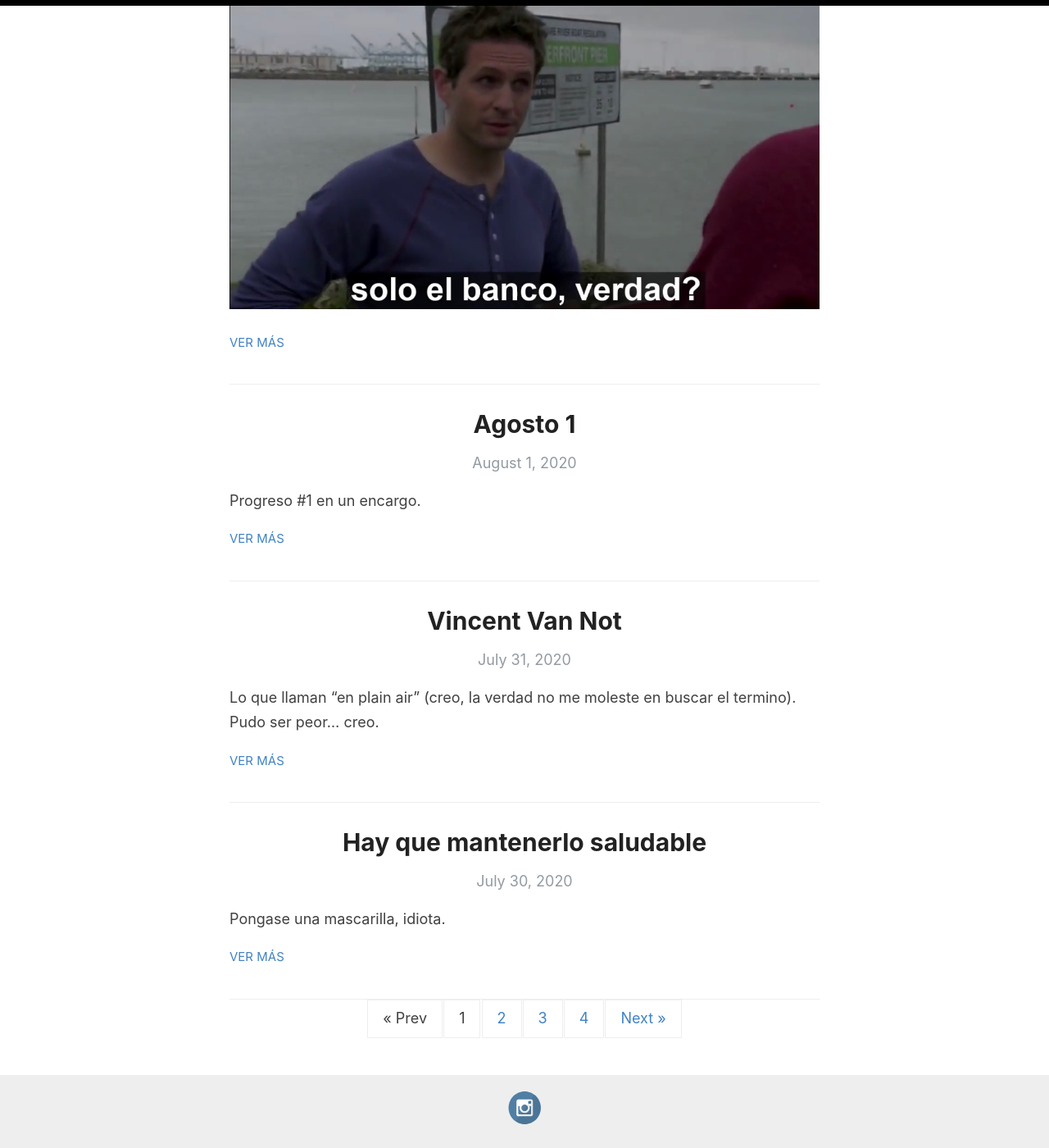
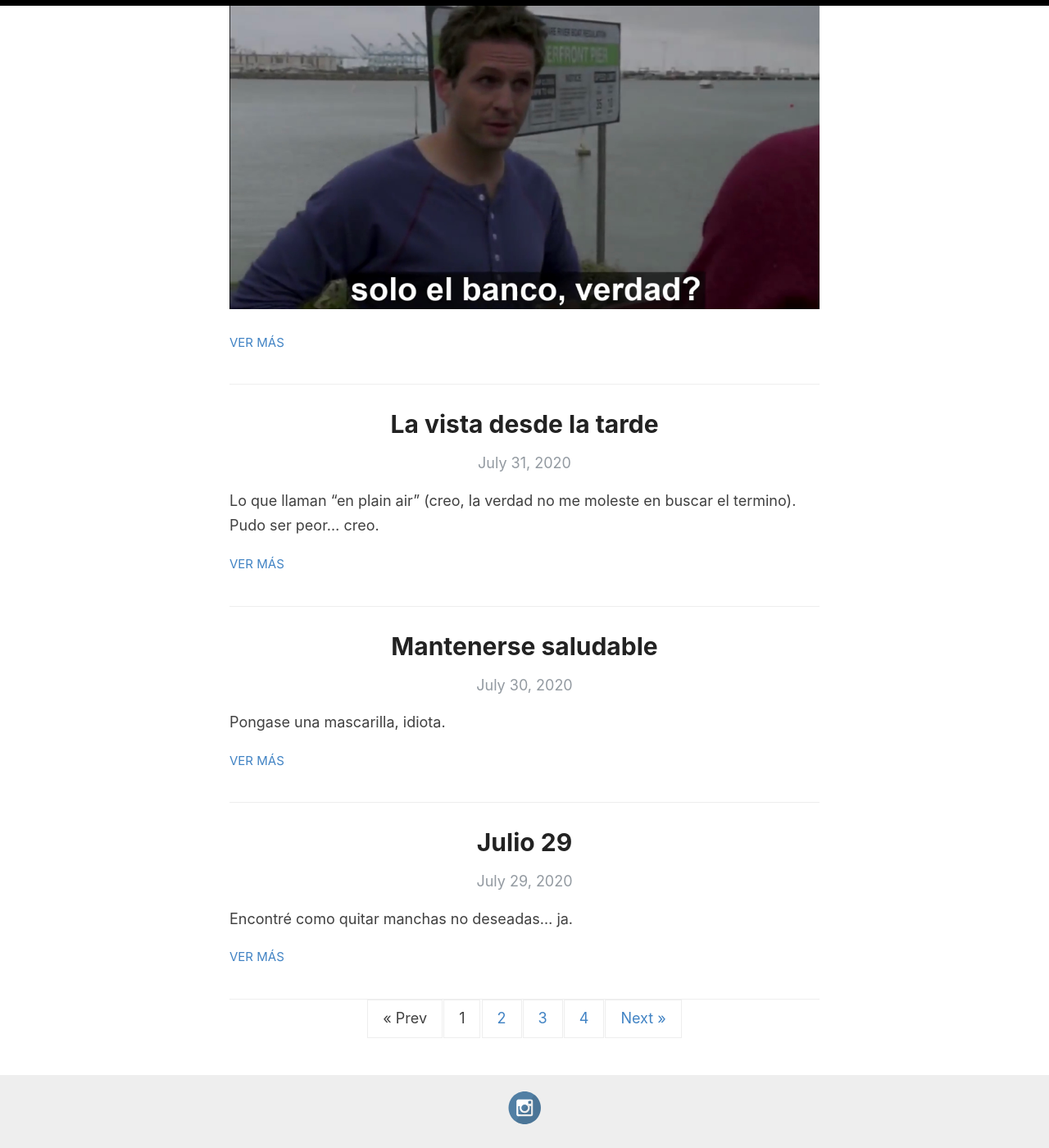
Before and after one commit to jacordobaruiz/hello, a Jekyll site: the page built from index.html, in a window 1280 px wide and 1400 px high, scrolled down 317 px. Shown: the whole window at 82% size. Built offline with Jekyll 4.4.1, drawn with Linux system fonts in a browser that asks for light colours; the list of posts is cut into pages by our own code.

Commit message:
post fkx

```diff
--- a/_posts/2020-07-30-mascarilla.md
+++ b/_posts/2020-07-30-mascarilla.md
@@ -1,6 +1,6 @@
 ---
 layout: post
-title: "Hay que mantenerlo saludable"
+title: "Mantenerse saludable"
 category: Pintura
 ---
 Pongase una mascarilla, idiota.
--- a/_posts/2020-07-31-van-not.md
+++ b/_posts/2020-07-31-la-vista-desde-la-tarde.md
@@ -1,6 +1,6 @@
 ---
 layout: post
-title: "Vincent Van Not"
+title: "La vista desde la tarde"
 category: Pintura
 ---
 Lo que llaman "en plain air" (creo, la verdad no me moleste en buscar el termino). Pudo ser peor... creo.
--- a/_posts/2020-08-01-agosto.md
+++ /dev/null
@@ -1,9 +0,0 @@
----
-layout: post
-title: "Agosto 1"
-category: Pintura
----
-Progreso #1 en un encargo.
-
-
-![Spider-Man](/images/up/posts/spider.jpeg)
```
